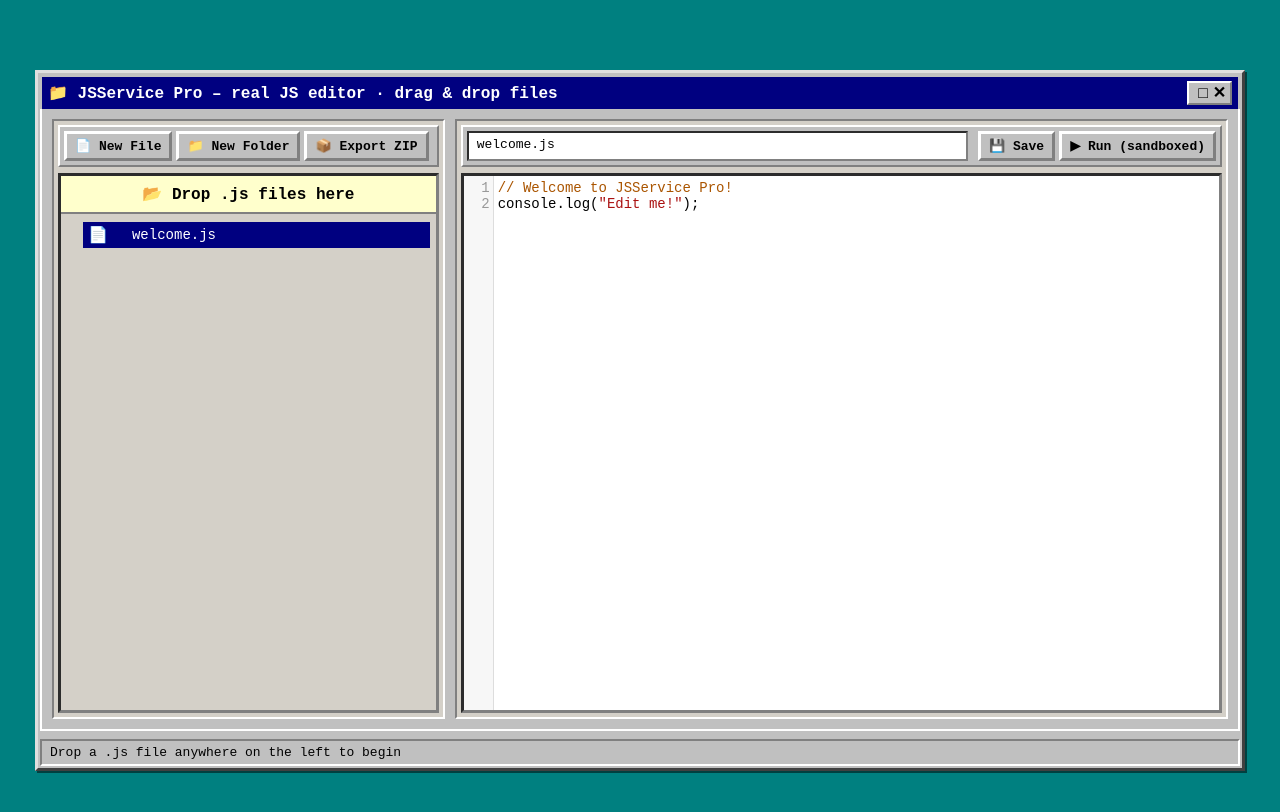
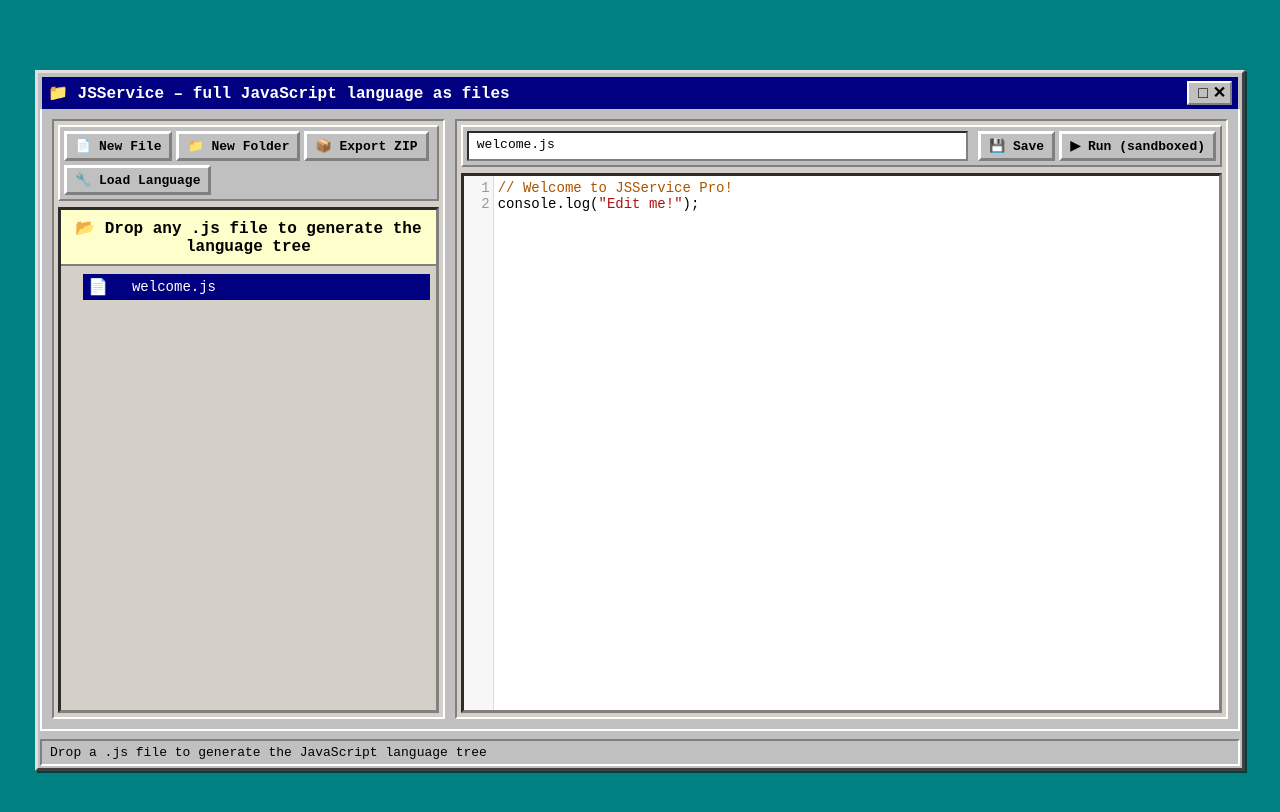
Before and after one commit to sussybocca/JSService, a plain HTML site: page index.html in a window 1280 px wide. Drawn offline with nearby package versions, Linux system fonts and the light colour scheme.

Commit message:
Update index.html

```diff
--- a/index.html
+++ b/index.html
@@ -3,7 +3,7 @@
 <head>
     <meta charset="UTF-8">
     <meta name="viewport" content="width=device-width, initial-scale=1.0">
-    <title>JSService Pro · drag‑and‑drop JS editor</title>
+    <title>JSService · full JavaScript language explorer</title>
     <!-- CodeMirror 5 -->
     <link rel="stylesheet" href="https://cdnjs.cloudflare.com/ajax/libs/codemirror/5.65.2/codemirror.min.css">
     <script src="https://cdnjs.cloudflare.com/ajax/libs/codemirror/5.65.2/codemirror.min.js"></script>
@@ -15,7 +15,7 @@
 <body>
     <div class="window">
         <div class="title-bar">
-            <span class="title">📁 JSService Pro – real JS editor · drag & drop files</span>
+            <span class="title">📁 JSService – full JavaScript language as files</span>
             <span class="window-controls"> □ ✕</span>
         </div>
         <div class="content main-panel">
@@ -25,10 +25,10 @@
                     <button id="new-file" title="New file">📄 New File</button>
                     <button id="new-folder" title="New folder">📁 New Folder</button>
                     <button id="download-project" title="Download all as ZIP">📦 Export ZIP</button>
+                    <button id="load-language" title="Generate JavaScript language tree">🔧 Load Language</button>
                 </div>
-                <!-- Drop zone wrapper -->
                 <div class="drop-zone" id="dropZone">
-                    <div class="drop-message">📂 Drop .js files here</div>
+                    <div class="drop-message">📂 Drop any .js file to generate the language tree</div>
                     <div class="tree-container" id="tree-container"></div>
                 </div>
             </div>
@@ -46,7 +46,7 @@
         </div>
 
         <div class="status-bar">
-            <span id="status">Drop a .js file anywhere on the left to begin</span>
+            <span id="status">Drop a .js file to generate the JavaScript language tree</span>
         </div>
     </div>
 
```
